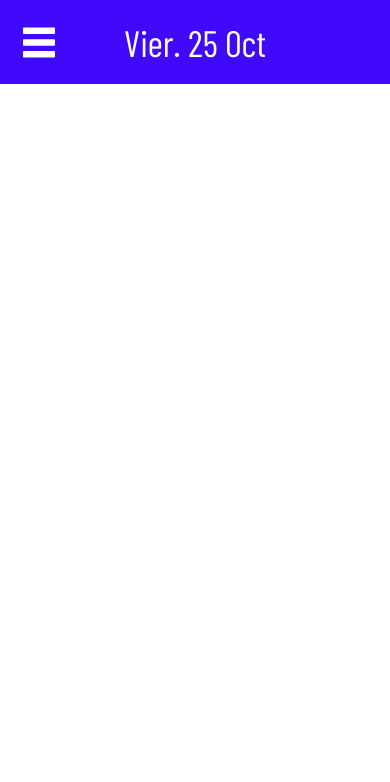
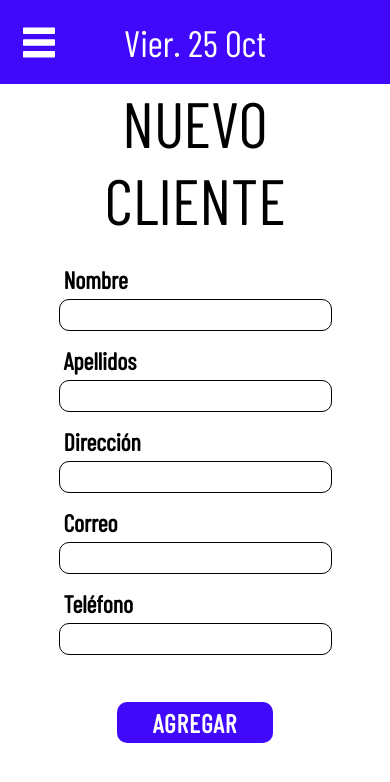
Before and after one commit to MartinMelo97/AppPrestamos, a React (Create React App) app: page / in a window 390 px wide. Shown: the top 782 px of the page. Built offline with nearby package versions, Linux system fonts and the light colour scheme.

Commit message:
component new customer finished with responsive

```diff
--- a/src/App.js
+++ b/src/App.js
@@ -5,6 +5,7 @@ import NumberPayments from './NumberPayments'
 import Calendar from './Calendar'
 import HamburgerMenu from './HamburgerMenu'
 import Header from './Header.jsx'
+import NewCustomer from './NewCustomer.jsx'
 import Customers from './Customers'
 import InfoCustomers from './InfoCustomers'
 import Historial from './Historial'
@@ -18,6 +19,7 @@ function App() {
   return (
     <div>
       <Header/>
+      <NewCustomer />
     </div>
   );
 }
--- /dev/null
+++ b/src/NewCustomer.jsx
@@ -0,0 +1,42 @@
+import React, { Component } from 'react'
+import './newcustomer.scss'
+
+class NewCustomer extends Component {
+    constructor(props){
+        super(props)
+        this.state = {
+            topics : [
+                'Nombre',
+                'Apellidos',
+                'Dirección',
+                'Correo',
+                'Teléfono'
+            ]
+        }
+    }
+
+    render(){
+        return(
+            <div className="new-custumer-container">
+                <p className="title-new-customer">Nuevo Cliente</p>
+                <div className="topics-container">
+                    {this.state.topics.map((topic, i)=>(
+                        i != this.state.topics.length-1 ?
+                        <div className="topic">
+                            <p>{topic}</p>
+                            <input type="text"/>
+                        </div>
+                        :
+                        <div className="topic">
+                            <p>{topic}</p>
+                            <input type="number"/>
+                        </div>
+                    ))}
+                </div>
+                <button className="add-button">Agregar</button>
+            </div>
+        )
+    }
+}
+
+export default NewCustomer
--- /dev/null
+++ b/src/newcustomer.scss
@@ -0,0 +1,81 @@
+@import url('https://fonts.googleapis.com/css?family=Barlow+Condensed&display=swap');
+@import './variables.scss';
+
+.new-custumer-container{
+    font-family: 'Barlow Condensed', sans-serif;
+    width: 100%;
+    display: flex;
+    flex-direction: column;
+    align-items: center;
+    justify-content: flex-start;
+
+    .title-new-customer{
+        font-size: 4em;
+        max-width: 80%;
+        text-align: center;
+        margin: 0;
+        text-transform: uppercase;
+        font-weight: 100;
+
+        @media screen and (max-width: 600px) and (max-height: 700px){font-size: 3.5em;}
+        @media screen and (max-width: 600px) and (max-height: 600px){font-size: 3em;}
+        @media screen and (max-width: 600px) and (max-height: 500px){font-size: 2.5em;}
+    }
+
+    .topics-container{
+        display: flex;
+        flex-direction: column;
+        justify-content: flex-start;
+        align-content: center;
+        width: 70%;
+        margin: 2vh 0 5vh 0;
+        .topic{
+            display: flex;
+            flex-direction: column;
+            justify-content: flex-start;
+            align-content: center;
+            margin: 5px 0;
+            @media screen and (max-width: 600px) and (max-height: 700px){margin: 1px 0;}
+            p{
+                margin: 5px;
+                font-size: 1.5em;
+                font-weight: 600;
+                @media screen and (max-width: 600px) and (max-height: 700px){font-size: 1.3em;}
+                @media screen and (max-width: 600px) and (max-height: 600px){font-size: 1.2em;}
+                @media screen and (max-width: 600px) and (max-height: 500px){font-size: 1em;}
+            }
+            input{
+                font-family: 'Barlow Condensed',sans-serif;
+                font-size: 1.4em;
+                padding: 2px 10px;
+                border-radius: 10px;
+                border: 1px solid $black;
+
+                @media screen and (max-width: 600px) and (max-height: 700px){font-size: 1.2em;}
+                @media screen and (max-width: 600px) and (max-height: 600px){font-size: 1.1em;}
+                @media screen and (max-width: 600px) and (max-height: 500px){font-size: 1em;}
+
+                &:focus{
+                    outline: none;
+                }
+            }
+        }
+    }
+
+    .add-button{
+        text-transform: uppercase;
+        color: $white;
+        font-weight: 600;
+        background-color: $principal;
+        border: none;
+        border-radius: 10px;
+        font-size: 1.6em;
+        font-family: 'Barlow Condensed', sans-serif;
+        padding: 5px 0;
+        letter-spacing: 1px;
+        width: 40vw;
+
+        @media screen and (max-width: 600px) and (max-height: 700px){font-size: 1.3em;}
+        @media screen and (max-width: 600px) and (max-height: 500px){font-size: 1.1em;}
+    }
+}
```
